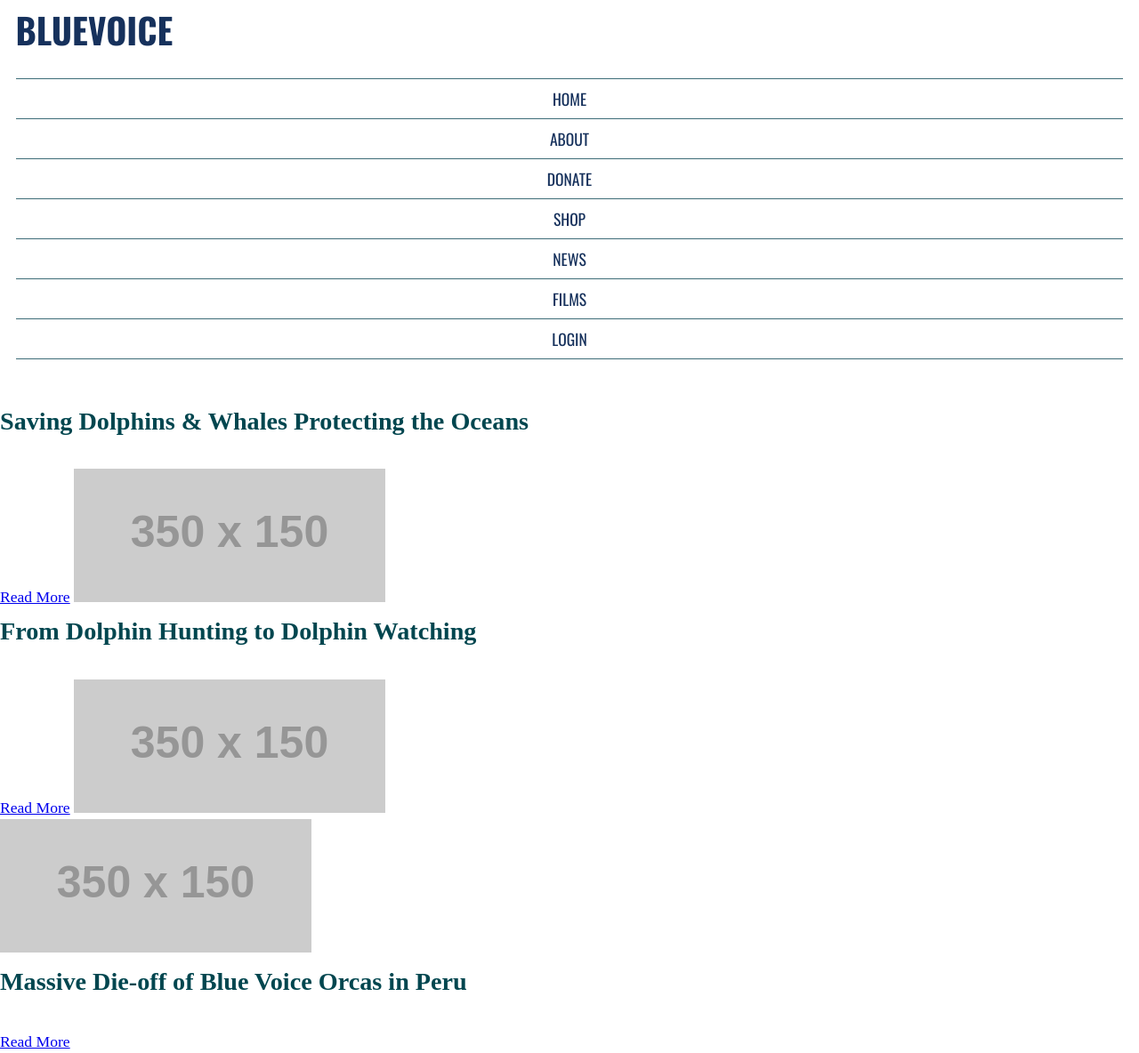
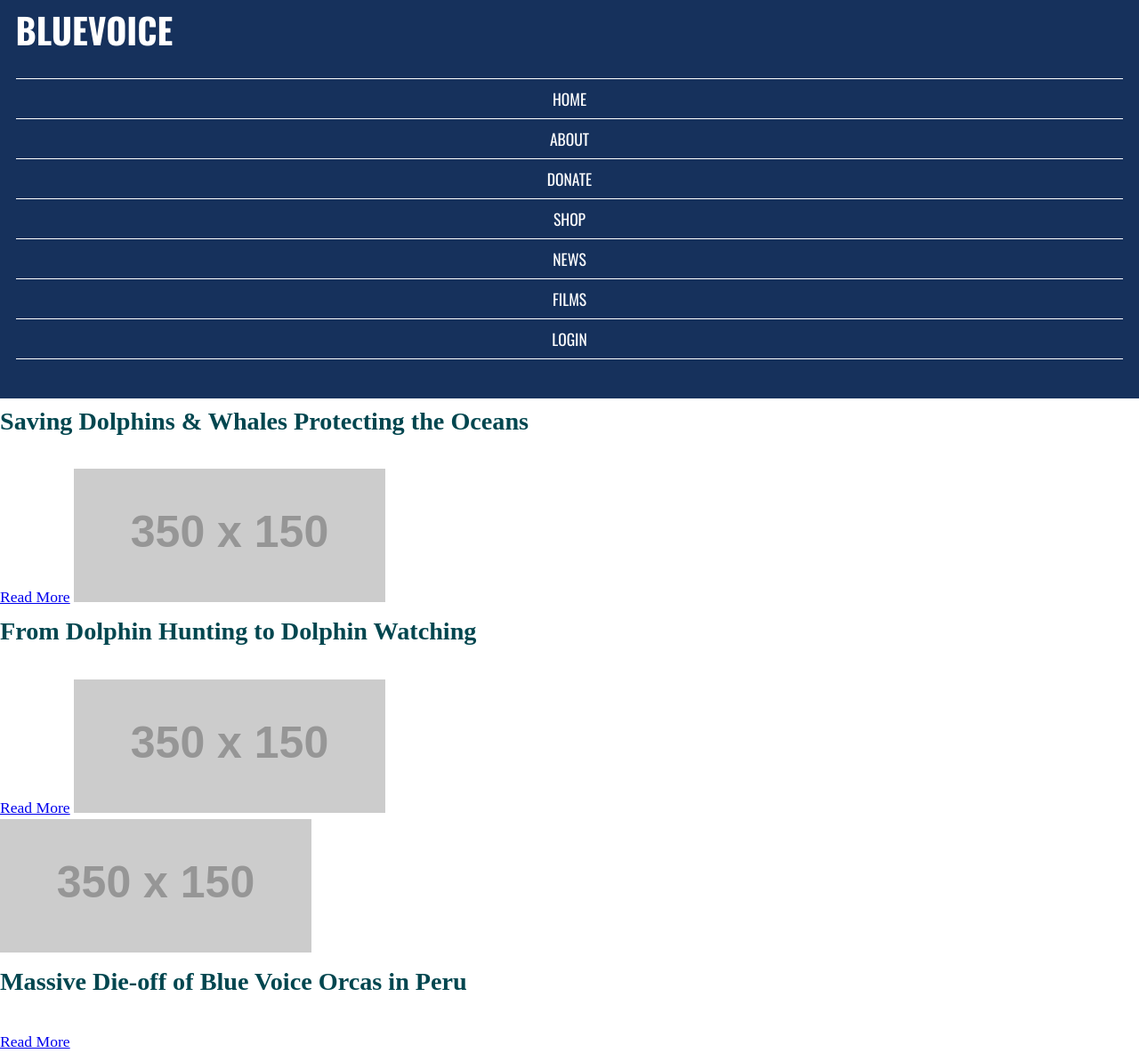
Before and after one commit to elgh0019/blue-voice, a Jekyll site: the page built from index.html, in a window 1280 px wide. Shown: the whole page at 89% size. Built offline with Jekyll 4.4.1, drawn with Linux system fonts in a browser that asks for light colours; nearby versions of some CDN libraries; some web fonts are replaced; a style sheet for code colours, icons or effects is not loaded.

Commit message:
feat(scss): colours changed to brand
colours changed to match branding

```diff
--- a/css/style.css
+++ b/css/style.css
@@ -558,10 +558,11 @@
 header {
   padding: 1em 1em;
   position: relative;
+  background-color: #16315C;
 }
 
 h1 {
-  color: #16315C;
+  color: #fff;
   font-family: "Oswald", Helvetica, Arial, sans-serif;
   text-transform: uppercase;
 }
@@ -572,6 +573,10 @@
   top: 0;
 }
 
+.navigation {
+  background-color: #16315C;
+}
+
 .navigation ul {
   padding: 0;
   font-family: "Oswald", Helvetica, Arial, sans-serif;
@@ -580,25 +585,29 @@
 
 .navigation ul li {
   list-style-type: none;
-  color: #16315C;
+  color: #fff;
 }
 
 .navigation ul li:first-child a {
-  border-top: 1px solid #3E6D78;
+  border-top: 1px solid #fff;
 }
 
 .navigation ul a {
   padding: .5em 1em;
-  border-bottom: 1px solid #3E6D78;
+  border-bottom: 1px solid #fff;
   text-decoration: none;
   display: block;
-  color: #16315C;
+  color: #fff;
   text-align: center;
+}
+
+.donate {
+  color: #D8BB6F;
 }
 
 .toggle-btn,
 .close-btn {
-  color: #16315C;
+  color: #fff;
   text-decoration: none;
   height: 40px;
   width: 40px;
@@ -606,9 +615,10 @@
 
 .toggle-btn:before,
 .close-btn:before {
-  border: 1px solid #3E6D78;
+  border: 1px solid #fff;
   display: inline-block;
   padding: 13px 11px;
+  margin-top: 10px;
   height: 40px;
   width: 40px;
 }
--- a/scss/_base.scss
+++ b/scss/_base.scss
@@ -4,6 +4,7 @@
 $blue: #16315C;
 $yellow: #D8BB6F;
 $teal: #3E6D78;
+$white: #fff;
 
 // Font Families
 
```
Also changed, not shown: scss/components/_main.scss (+17 -7 lines).
